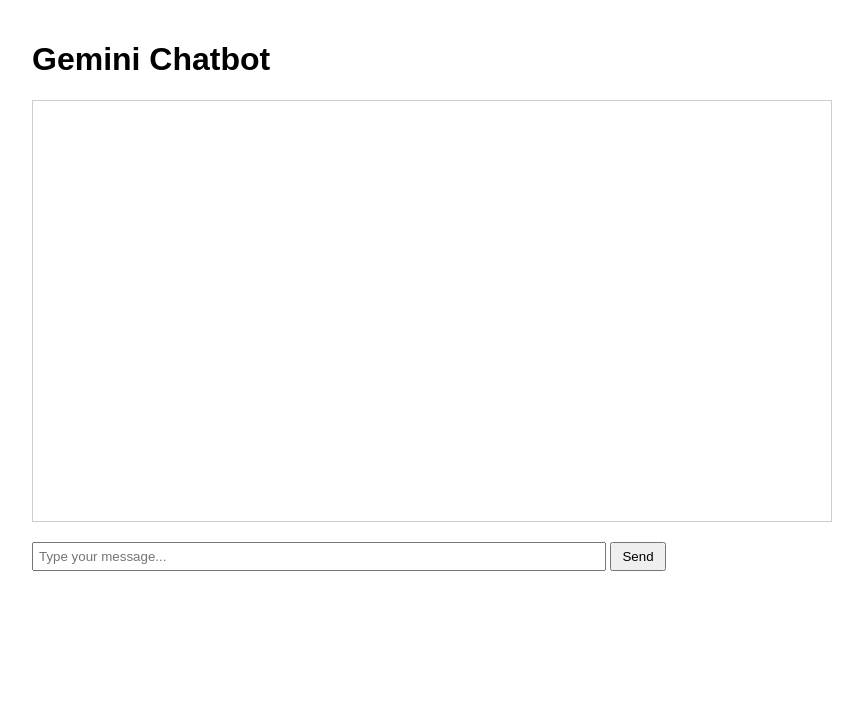
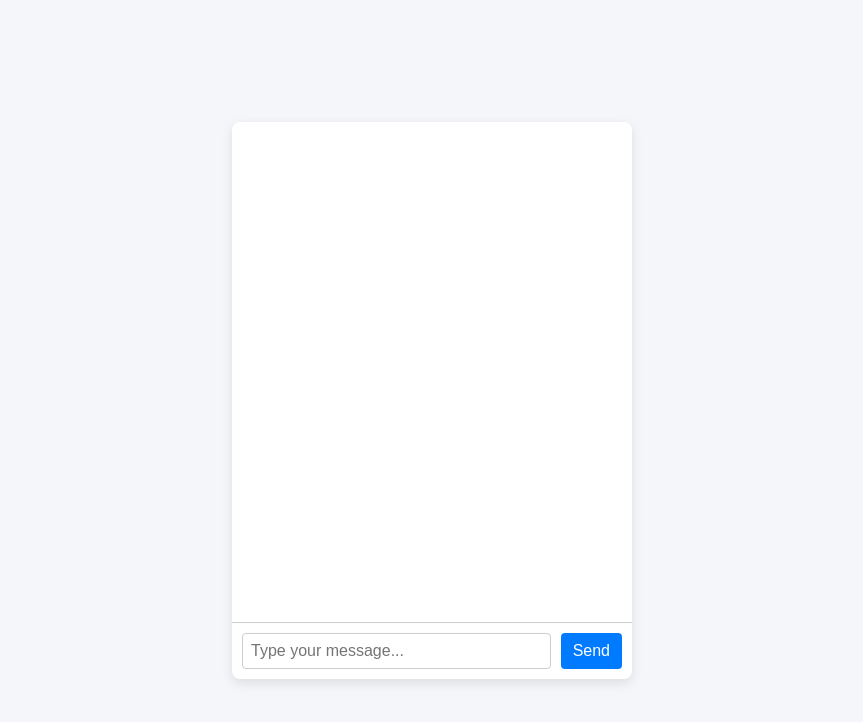
Before and after one commit to JeromeJaya/vercel-chatbot, a plain HTML site: page index.html in a window 1280 px wide. Shown: the whole page, without its empty margins (208-1071 px from the left). Drawn offline with Linux system fonts and the light colour scheme.

Commit message:
Update index.html

```diff
--- a/index.html
+++ b/index.html
@@ -1,90 +1,153 @@
 <!DOCTYPE html>
 <html lang="en">
 <head>
-    <meta charset="UTF-8">
-    <meta name="viewport" content="width=device-width, initial-scale=1.0">
-    <title>Gemini Chatbot</title>
-    <script src="https://js.puter.com/v2/"></script>
+  <meta charset="UTF-8" />
+  <meta name="viewport" content="width=device-width, initial-scale=1.0" />
+  <title>Chatbot Application</title>
+</head>
+<body>
+  <div id="chat-container">
+    <div id="chatbox">
+      <div id="messages"></div>
+    </div>
+    <div id="input-container">
+      <input type="text" id="user-input" placeholder="Type your message..." />
+      <button onclick="sendMessage()">Send</button>
+    </div>
+  </div>
+</body>
+</html>
 <style>
+    /* Basic Reset */
+* {
+  margin: 0;
+  padding: 0;
+  box-sizing: border-box;
+}
+
 body {
   font-family: Arial, sans-serif;
-            max-width: 800px;
-            margin: 0 auto;
+  display: flex;
+  justify-content: center;
+  align-items: center;
+  height: 100vh;
+  background-color: #f4f6f9;
+}
+
+#chat-container {
+  width: 400px;
+  max-width: 90%;
+  background-color: #fff;
+  border-radius: 8px;
+  box-shadow: 0 4px 12px rgba(0, 0, 0, 0.1);
+  overflow: hidden;
+}
+
+#chatbox {
+  height: 500px;
+  overflow-y: auto;
   padding: 20px;
 }
-        #chat-container {
-            border: 1px solid #ccc;
-            height: 400px;
-            overflow-y: scroll;
-            padding: 10px;
-            margin-bottom: 20px;
-        }
-        #user-input {
-            width: 70%;
-            padding: 5px;
-        }
-        #send-button {
-            padding: 5px 10px;
-        }
-    </style>
-</head>
-<body>
-    <h1>Gemini Chatbot</h1>
-    <div id="chat-container"></div>
-    <input type="text" id="user-input" placeholder="Type your message...">
-    <button id="send-button">Send</button>
 
-    <script>
-        const chatContainer = document.getElementById('chat-container');
-        const userInput = document.getElementById('user-input');
-        const sendButton = document.getElementById('send-button');
-
-        function addMessage(sender, message) {
-            const messageElement = document.createElement('p');
-            messageElement.textContent = `${sender}: ${message}`;
-            chatContainer.appendChild(messageElement);
-            chatContainer.scrollTop = chatContainer.scrollHeight;
+#messages {
+  display: flex;
+  flex-direction: column;
 }
 
+.message {
+  margin: 8px 0;
+  padding: 10px;
+  border-radius: 5px;
+  max-width: 80%;
+  line-height: 1.4;
+}
+
+.user-message {
+  align-self: flex-end;
+  background-color: #d1e7dd;
+}
+
+.bot-message {
+  align-self: flex-start;
+  background-color: #e2e3e5;
+}
+
+#input-container {
+  display: flex;
+  padding: 10px;
+  border-top: 1px solid #ccc;
+}
+
+#user-input {
+  flex: 1;
+  padding: 8px;
+  font-size: 16px;
+  border: 1px solid #ccc;
+  border-radius: 4px;
+}
+
+button {
+  margin-left: 10px;
+  padding: 8px 12px;
+  font-size: 16px;
+  cursor: pointer;
+  background-color: #007bff;
+  color: #fff;
+  border: none;
+  border-radius: 4px;
+}
+
+button:hover {
+  background-color: #0056b3;
+}
+
+</style>
+  <script>
+      // script.js
+
 async function sendMessage() {
-            const message = userInput.value;
-            puter.ai.chat(message);
+  const userMessage = document.getElementById("user-input").value;
+  if (userMessage.trim() === "") return;
+
+  // Display user message
+  displayMessage(userMessage, "user-message");
+
+  // Clear the input field
+  document.getElementById("user-input").value = "";
+
+  // Call OpenAI API
+  try {
+    const response = await fetch("https://api.openai.com/v1/completions", {
+      method: "POST",
+      headers: {
+        "Content-Type": "application/json",
+        Authorization: `Bearer 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`, // Replace with your actual key securely
+      },
+      body: JSON.stringify({
+        model: "gpt-4o", // Double-check that the model name is correct for your API access
+        messages: [{ role: "user", content: userMessage }],
+        max_tokens: 50,
+      }),
+    });
 
     const data = await response.json();
-            addMessage('Bot', puter.response);
-            /** const message = userInput.value.trim();
-            if (message) {
-                addMessage('You', message);
-                userInput.value = '';
+    const botMessage = data.choices[0].message.content;
 
-                try {
-                    const response = await fetch('/chat', {
-                        method: 'POST',
-                        headers: {
-                            'Content-Type': 'application/json',
-                        },
-                        body: JSON.stringify({ message: message }),
-                    });
-
-                    if (response.ok) {
-                        const data = await response.json();
-                        addMessage('Bot', data.response);
-                    } else {
-                        addMessage('I encountered an error.');
+    // Display bot message
+    displayMessage(botMessage, "bot-message");
+  } catch (error) {
+    console.error("Error:", error);
+    displayMessage("Sorry, there was an error. Please try again.", "bot-message");
   }
-                } catch (error) {
-                    console.error('Error:', error);
-                    addMessage('Bot', 'Sorry, I encountered an error.');
-                }
-            }**/
 }
 
-        sendButton.addEventListener('click', sendMessage);
-        userInput.addEventListener('keypress', (e) => {
-            if (e.key === 'Enter') {
-                sendMessage();
+// Function to display messages in chatbox
+function displayMessage(message, className) {
+  const messageElement = document.createElement("div");
+  messageElement.className = `message ${className}`;
+  messageElement.innerText = message;
+  document.getElementById("messages").appendChild(messageElement);
+  messageElement.scrollIntoView();
 }
-        });
+
   </script>
-</body>
-</html>
```
Lines whose indentation alone changed are shown as unchanged.
